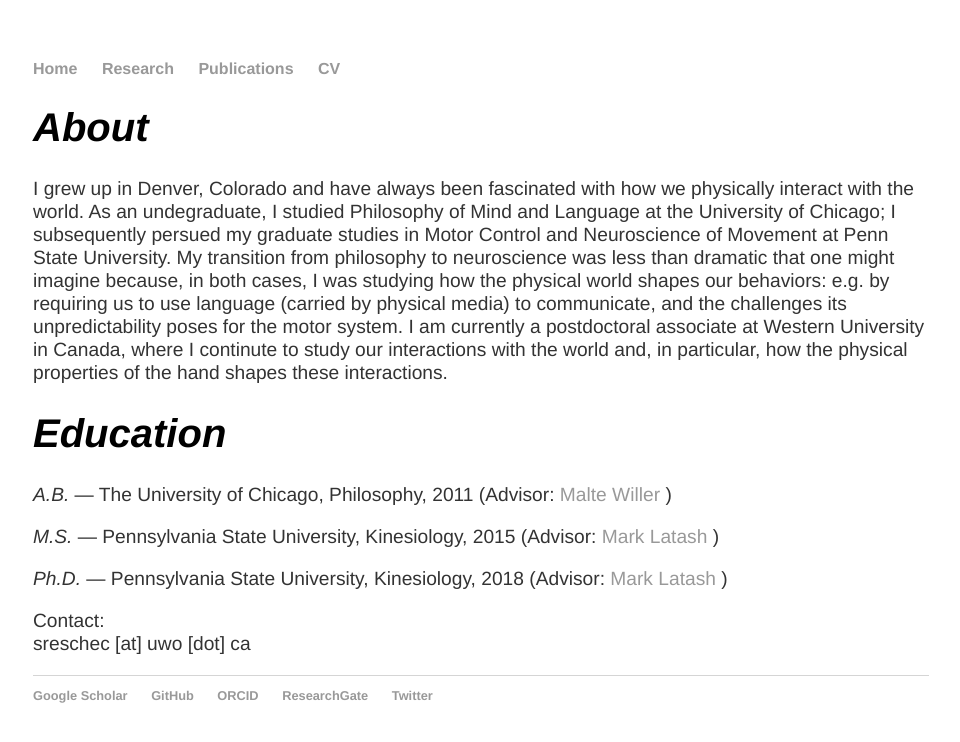
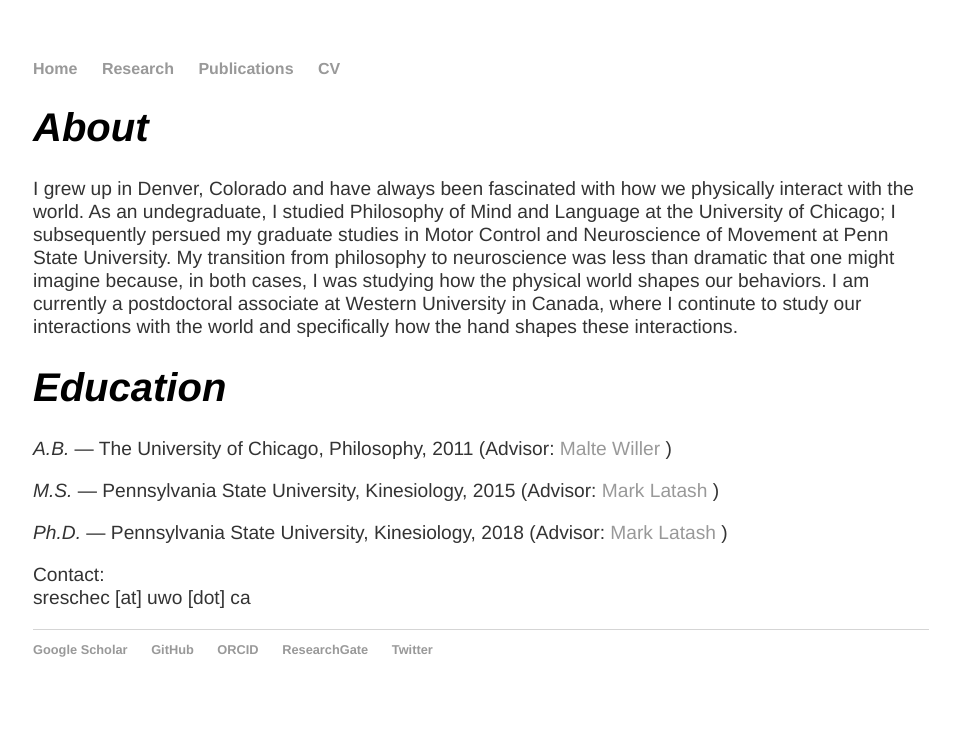
Before and after one commit to sreschechtko/sreschechtko.github.io, a Jekyll site: the page built from about.html, in a window 1280 px wide. Shown: the top 742 px of the page, without its empty margins (159-1119 px from the left). Built offline with Jekyll 4.4.1, drawn with Linux system fonts in a browser that asks for light colours.

Commit message:
Update about.html

```diff
--- a/about.html
+++ b/about.html
@@ -4,7 +4,7 @@ title: Sasha Reschechtko - About
 ---
 <div class="blurb">
 	<h1>About</h1>
-  <p>I grew up in Denver, Colorado and have always been fascinated with how we physically interact with the world. As an undegraduate, I studied Philosophy of Mind and Language at the University of Chicago; I subsequently persued my graduate studies in Motor Control and Neuroscience of Movement at Penn State University. My transition from philosophy to neuroscience was less than dramatic that one might imagine because, in both cases, I was studying how the physical world shapes our behaviors: e.g. by requiring us to use language (carried by physical media) to communicate, and the challenges its unpredictability poses for the motor system. I am currently a postdoctoral associate at Western University in Canada, where I continute to study our interactions with the world and, in particular, how the physical properties of the hand shapes these interactions.</p>
+  <p>I grew up in Denver, Colorado and have always been fascinated with how we physically interact with the world. As an undegraduate, I studied Philosophy of Mind and Language at the University of Chicago; I subsequently persued my graduate studies in Motor Control and Neuroscience of Movement at Penn State University. My transition from philosophy to neuroscience was less than dramatic that one might imagine because, in both cases, I was studying how the physical world shapes our behaviors. I am currently a postdoctoral associate at Western University in Canada, where I continute to study our interactions with the world and specifically how the hand shapes these interactions.</p>
 	<p></p>
 	<h1>Education</h1>
 	<p><i>A.B.</i> — The University of Chicago, Philosophy, 2011 (Advisor: <a href = "http://maltewiller.net" target = "_blank"> Malte Willer </a>)</p>
```
